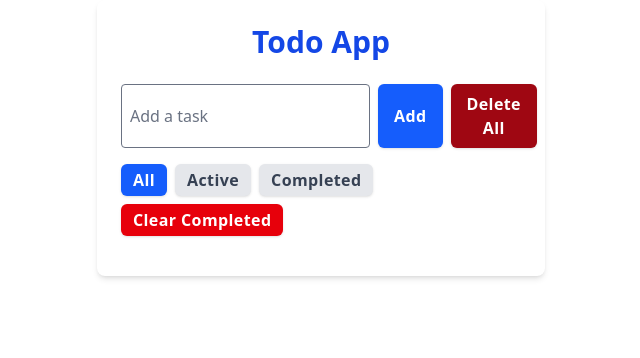
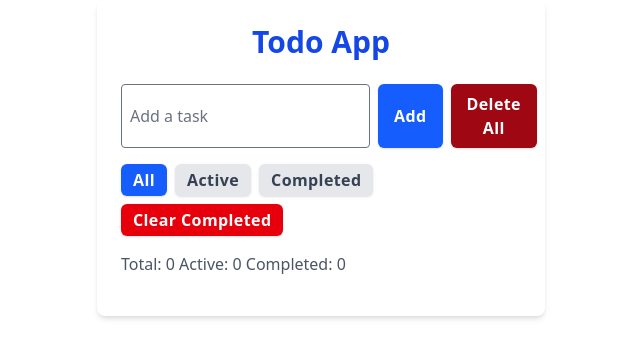
Before and after one commit to HACS9/todo_app, a SvelteKit app: page / in a window 1280 px wide. Shown: the top 358 px of the page, without its empty margins (319-959 px from the left). Built offline with nearby package versions, Linux system fonts and the light colour scheme.

Commit message:
Confirm task count and hover effects

```diff
--- a/src/routes/+page.svelte
+++ b/src/routes/+page.svelte
@@ -24,11 +24,16 @@
        }
 
        // Filter tasks
-       $: filteredTasks = tasks.filter(task => {
+       $: filteredTasks = tasks ? tasks.filter(task => {
          if (filter === 'active') return !task.completed;
          if (filter === 'completed') return task.completed;
          return true;
-       });
+       }) : [];
+
+       // Calculate task counts
+       $: totalTasks = tasks.length;
+       $: activeTasks = tasks.filter(task => !task.completed).length;
+       $: completedTasks = tasks.filter(task => task.completed).length;
 
        function addTask() {
          if (task.trim()) {
@@ -119,9 +124,13 @@
            Clear Completed
          </button>
        </div>
+       <div class="mb-4 text-gray-600">
+         Total: {totalTasks} Active: {activeTasks} Completed: {completedTasks}
+       </div>
+       {#if filteredTasks}
          <ul class="space-y-2">
            {#each filteredTasks as task, index}
-           <li class="flex justify-between items-center border p-2 rounded">
+             <li class="flex justify-between items-center border p-2 rounded hover:bg-gray-50 transition-colors">
                <div class="flex items-center flex-1">
                  <input
                    type="checkbox"
@@ -162,4 +171,5 @@
              </li>
            {/each}
          </ul>
+       {/if}
      </div>
```
Lines whose indentation alone changed are shown as unchanged.
